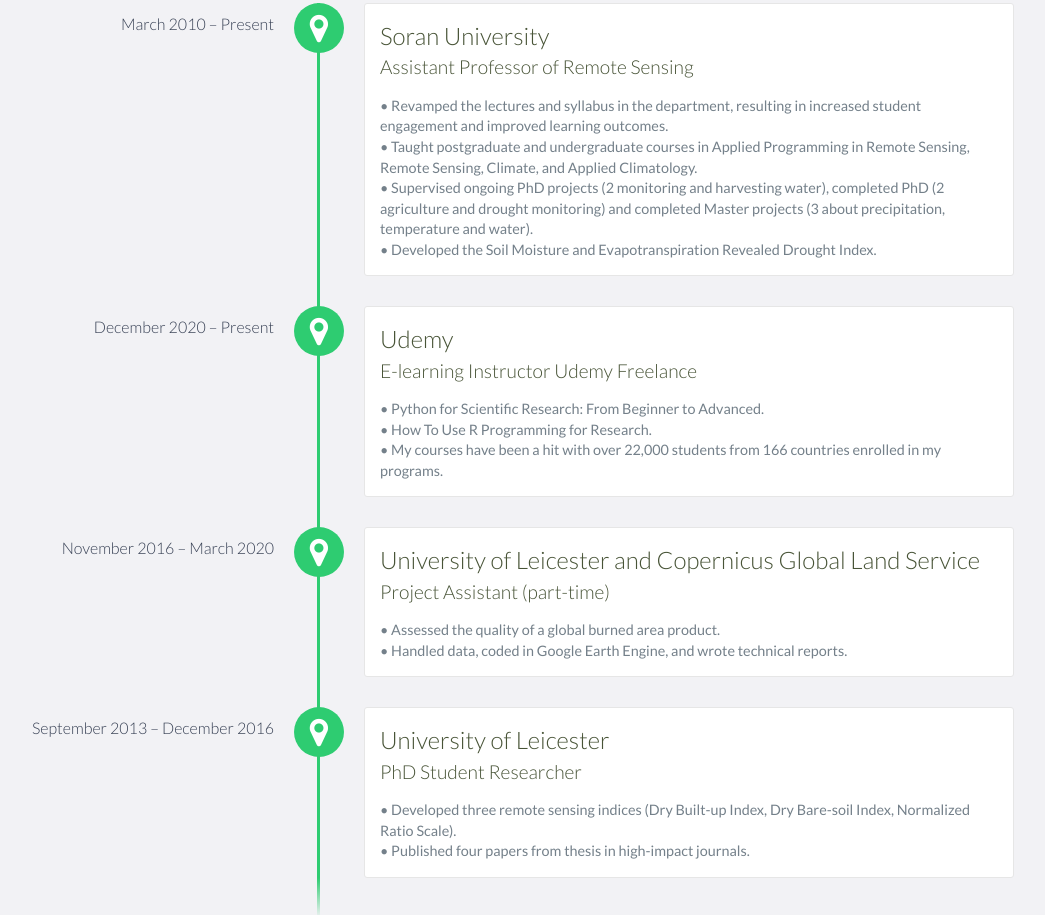
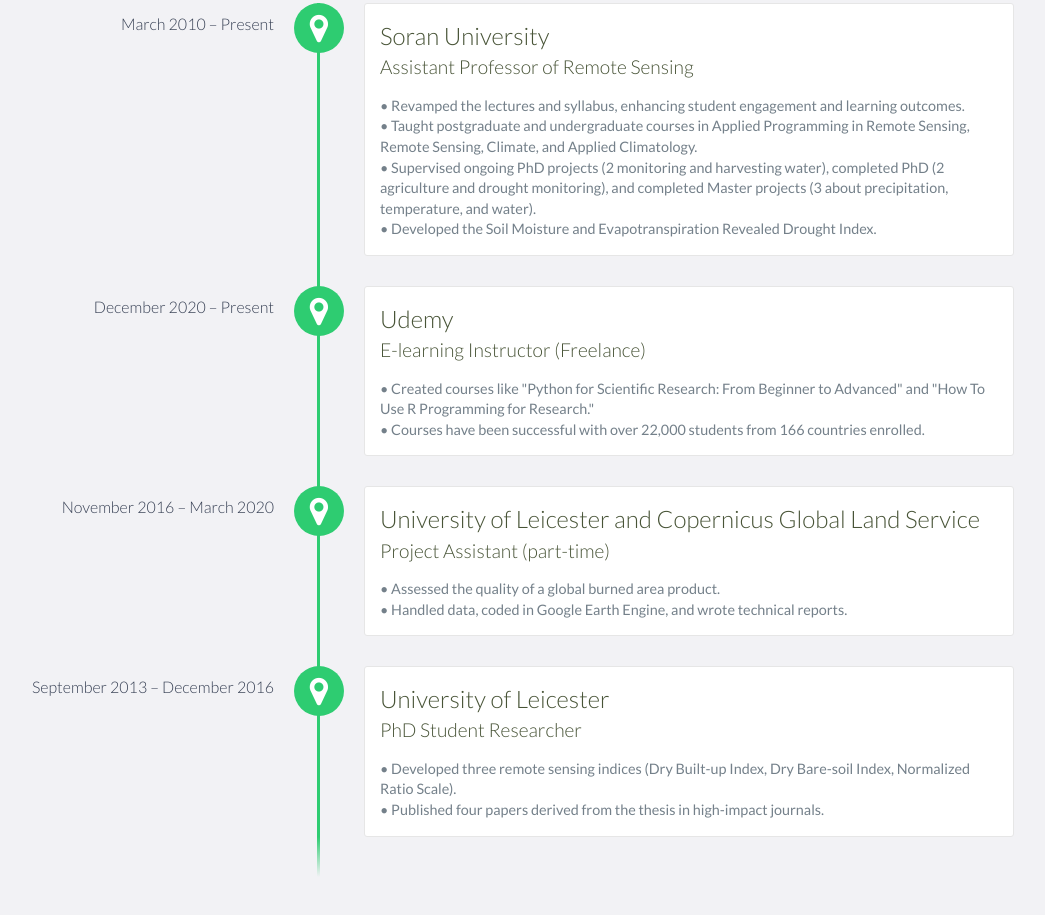
Before and after one commit to Azad77/AR_Portfolio, a website: page index.html in a window 1280 px wide. Shown: the part 1332-2247 px from the top of the page, without its empty margins (126-1171 px from the left). Drawn offline with nearby package versions, Linux system fonts and the light colour scheme.

Commit message:
Update index.html

```diff
--- a/index.html
+++ b/index.html
@@ -1,6 +1,7 @@
 <!DOCTYPE html>
 <html class="no-js" lang="en">
-<!-- Credit to the original author: Ryan Fitzgerald -->
+<!-- This HTML document is the portfolio of Azad Rasul, based on the original design by Ryan Fitzgerald. -->
+<!-- The document includes metadata, title, and external stylesheets for proper rendering and styling. -->
 <head>
     <meta charset="utf-8">
     <meta http-equiv="X-UA-Compatible" content="IE=edge">
@@ -15,8 +16,8 @@
     <link href="css/styles.css" rel="stylesheet">
 </head>
 
-<body>
 <!-- Mobile Menu Toggle -->
+<!-- This div provides a button to open the mobile menu -->
 <div id="mobile-menu-open" class="shadow-large">
     <i class="fa fa-bars" aria-hidden="true"></i>
 </div>
@@ -24,10 +25,14 @@
 
 <!-- Header -->
 <header>
+    <!-- Mobile Menu Close Button -->
+    <!-- This div offers a button to close the mobile menu -->
     <div id="mobile-menu-close">
         <span>Close</span> <i class="fa fa-times" aria-hidden="true"></i>
     </div>
+
     <!-- Navigation menu for various sections -->
+    <!-- The unordered list (ul) contains navigation links for different sections -->
     <ul id="menu" class="shadow">
         <li><a href="#about">About</a></li>
         <li><a href="#experience">Experience</a></li>
@@ -39,7 +44,6 @@
     </ul>
 </header>
 <!-- End header -->
-
 <!-- Lead Section -->
 <div id="lead" class="active">
     <div id="lead-content">
@@ -63,7 +67,6 @@
     <!-- End #lead-down -->
 </div>
 <!-- End #lead -->
-
 <!-- About Section -->
 <div id="about" class="active">
     <div class="container">
@@ -75,12 +78,15 @@
             <div class="col-md-8">
                 <!-- Personal and professional details -->
                 <p>
+                    <!-- Introduction: Brief overview of your background and passion -->
                     Driven by a passion for understanding global and local environmental issues, I bring over 16 years of experience in remote sensing, GIS, and programming to my research and teaching. I hold a PhD in Geography from the University of Leicester and have published over 50 peer-reviewed articles in journals like The Lancet and The Lancet Infectious Diseases.
                 </p>
                 <p>
+                    <!-- Role at Soran University and Collaborations -->
                     At Soran University, I serve as an Assistant Professor, specializing in teaching and mentoring students in remote sensing and GIS. Additionally, I collaborate on research with the Global Burden of Disease at IHME (UW). I hold certifications in forest mapping and air pollution monitoring from NASA. Moreover, I instruct e-learning courses in Python and R programming.
                 </p>
                 <p>
+                    <!-- Professional Goals -->
                     Seeking new opportunities in academia or industry that align with my expertise and mission to advance environmental knowledge and solutions.
                 </p>
             </div>
@@ -95,71 +101,74 @@
     <h2 class="heading">Experience</h2>
     <!-- Timeline of professional experiences -->
     <div id="experience-timeline">
+
+        <!-- Experience entry for Soran University -->
         <div data-date="March 2010 – Present">
-                <!-- Details of experience at Soran University -->
             <h3>Soran University</h3>
             <h4>Assistant Professor of Remote Sensing</h4>
             <p>
-                •	Revamped the lectures and syllabus in the department, resulting in increased student engagement and improved learning outcomes.
+                <!-- Highlights of contributions at Soran University -->
+                • Revamped the lectures and syllabus, enhancing student engagement and learning outcomes.
             </p>
             <p>
-                •	Taught postgraduate and undergraduate courses in Applied Programming in Remote Sensing, Remote Sensing, Climate, and Applied Climatology.
+                • Taught postgraduate and undergraduate courses in Applied Programming in Remote Sensing, Remote Sensing, Climate, and Applied Climatology.
             </p>
             <p>
-                •	Supervised ongoing PhD projects (2 monitoring and harvesting water), completed PhD (2 agriculture and drought monitoring) and completed Master projects (3 about precipitation, temperature and water).
+                • Supervised ongoing PhD projects (2 monitoring and harvesting water), completed PhD (2 agriculture and drought monitoring), and completed Master projects (3 about precipitation, temperature, and water).
             </p>
             <p>
-                •	Developed the Soil Moisture and Evapotranspiration Revealed Drought Index.
+                • Developed the Soil Moisture and Evapotranspiration Revealed Drought Index.
             </p>
         </div>
 
+        <!-- Experience entry for Udemy -->
         <div data-date="December 2020 – Present">
-                <!-- Details of experience as an E-learning Instructor at Udemy -->
             <h3>Udemy</h3>
-                <h4>E-learning Instructor Udemy Freelance </h4>
+            <h4>E-learning Instructor (Freelance)</h4>
             <p>
-                •	Python for Scientific Research: From Beginner to Advanced.
+                <!-- Highlights of courses offered on Udemy -->
+                • Created courses like "Python for Scientific Research: From Beginner to Advanced" and "How To Use R Programming for Research."
             </p>
             <p>
-                •	How To Use R Programming for Research.
-                </p>
-                <p>
-                •	My courses have been a hit with over 22,000 students from 166 countries enrolled in my programs.
+                • Courses have been successful with over 22,000 students from 166 countries enrolled.
             </p>
         </div>
 
+        <!-- Experience entry for University of Leicester and Copernicus Global Land Service -->
         <div data-date="November 2016 – March 2020">
-                <!-- Details of part-time experience at University of Leicester and Copernicus Global Land Service -->
             <h3>University of Leicester and Copernicus Global Land Service</h3>
             <h4>Project Assistant (part-time)</h4>
             <p>
-                •	Assessed the quality of a global burned area product.
+                <!-- Key responsibilities and achievements -->
+                • Assessed the quality of a global burned area product.
             </p>
             <p>
-                •	Handled data, coded in Google Earth Engine, and wrote technical reports.
+                • Handled data, coded in Google Earth Engine, and wrote technical reports.
             </p>
         </div>
 
+        <!-- Experience entry for PhD research at University of Leicester -->
         <div data-date="September 2013 – December 2016">
-                <!-- Details of PhD research experience at University of Leicester -->
             <h3>University of Leicester</h3>
             <h4>PhD Student Researcher</h4>
             <p>
-                •	Developed three remote sensing indices (Dry Built-up Index, Dry Bare-soil Index, Normalized Ratio Scale).
+                <!-- Major contributions and outcomes of PhD research -->
+                • Developed three remote sensing indices (Dry Built-up Index, Dry Bare-soil Index, Normalized Ratio Scale).
             </p>
             <p>
-                •	Published four papers from thesis in high-impact journals.
+                • Published four papers derived from the thesis in high-impact journals.
             </p>
         </div>
     </div>
 </div>
 <!-- End #experience -->
-
 <!-- Education Section -->
 <div id="education">
     <!-- Heading for the 'Education' section -->
     <h2 class="heading">Education</h2>
+
     <!-- Details of educational qualifications -->
+    <!-- University of Leicester -->
     <div class="education-block">
         <h3>University of Leicester</h3>
         <span class="education-date">September 2013 - December 2016</span>
@@ -170,6 +179,7 @@
     </div>
     <!-- End .education-block -->
 
+    <!-- Luhansk Taras Shevchenko National University -->
     <div class="education-block">
         <h3>Luhansk Taras Shevchenko National University</h3>
         <span class="education-date">September 2008 - June 2009</span>
@@ -179,6 +189,8 @@
         </p>
     </div>
     <!-- End .education-block -->
+
+    <!-- Salahaddin University -->
     <div class="education-block">
         <h3>Salahaddin University</h3>
         <span class="education-date">September 1996 - July 2000</span>
@@ -197,36 +209,42 @@
     <h2 class="heading">Projects</h2>
     <div class="container">
         <div class="row">
+            <!-- Project: pylst -->
             <div class="project shadow-large">
                 <!-- Details of the 'pylst' project -->
                 <div class="project-image">
-                        <img src="images/pylst2.png" />
+                    <img src="images/pylst2.png" alt="pylst project image" />
                 </div>
                 <!-- End .project-image -->
                 <div class="project-info">
                     <h3>pylst</h3>
                     <p>
-                            A Python Package for processing LST data.
+                        A Python Package for processing Land Surface Temperature (LST) data.
                     </p>
-                        <p>Features: Comprehensive processing tools for Landsat LST data.
+                    <p>
+                        Features:
+                        Comprehensive processing tools for Landsat LST data.
                         Flexible visualization methods for analyzing temperature data.
-                                     Easy-to-use functions to compute and manipulate temperature-related indices.</p>
+                        Easy-to-use functions to compute and manipulate temperature-related indices.
+                    </p>
                     <a href="https://pypi.org/project/pylst/" target="_blank">View Project</a>
                 </div>
                 <!-- End .project-info -->
             </div>
             <!-- End .project -->
 
+            <!-- Project: Python and R for researchers -->
             <div class="project shadow-large">
                 <!-- Details of the 'Python and R for researchers' project -->
                 <div class="project-image">
-                        <img src="images/pylst2.png" />
+                    <img src="images/pylst2.png" alt="Python and R for researchers project image" />
                 </div>
                 <!-- End .project-image -->
                 <div class="project-info">
                     <h3>Python and R for researchers</h3>
                     <p>
-                            Learn how to use Python and R for scientific research in this practical tutorial. You'll discover how to apply Python to your research projects with hands-on exercises and real-world examples.
+                        Learn how to use Python and R for scientific research in this practical tutorial.
+                        You'll discover how to apply Python to your research projects with hands-on exercises and real-world examples.
                     </p>
                     <a href="https://smartrs.uk/series/python-researchers" target="_blank">View Project</a>
                 </div>
```
Lines whose indentation alone changed are shown as unchanged.
